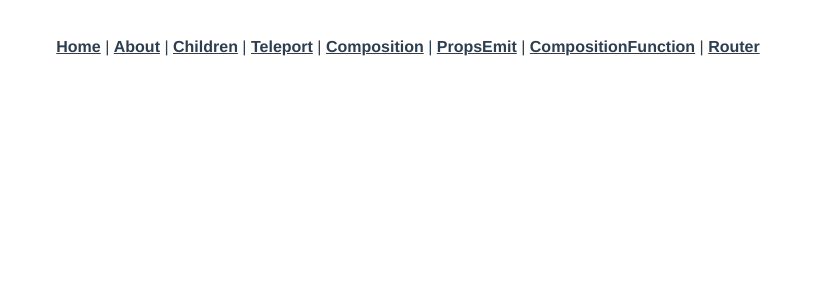
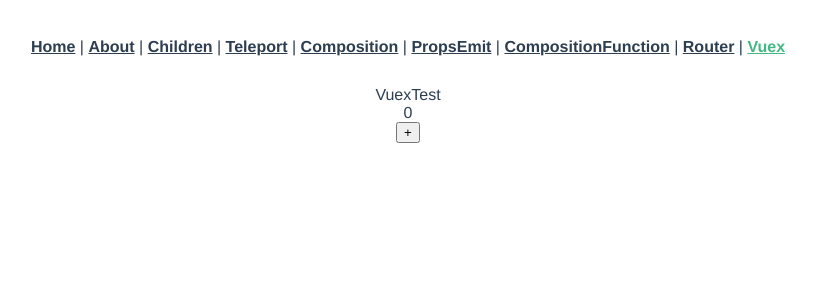
Before and after one commit to yuyasat-sandbox/vuejs_basic_udemy, a Vue app in the folder section10/vue3-test/: page /vuex-test in a window 1280 px wide. Shown: the top 300 px of the page, without its empty margins (232-1048 px from the left). Built offline with nearby package versions, Linux system fonts and the light colour scheme.

Commit message:
vue3 vuex

```diff
--- a/section10/vue3-test/src/App.vue
+++ b/section10/vue3-test/src/App.vue
@@ -7,7 +7,8 @@
     <router-link to="/composition-test">Composition</router-link> |
     <router-link to="/props-emit-test">PropsEmit</router-link> |
     <router-link to="/composition-function">CompositionFunction</router-link> |
-    <router-link to="/router-test">Router</router-link>
+    <router-link to="/router-test">Router</router-link> |
+    <router-link to="/vuex-test">Vuex</router-link>
   </nav>
   <router-view
     :setupBooks="setupBooks"
--- a/section10/vue3-test/src/router/index.js
+++ b/section10/vue3-test/src/router/index.js
@@ -6,6 +6,7 @@ import CompositionTest from "../views/CompositionTest.vue";
 import PropsEmitTest from "../views/PropsEmitTest.vue";
 import CompositionFunction from "../views/CompositionFunction.vue";
 import RouterTest from "../views/RouterTest.vue";
+import VuexTest from "../views/VuexTest.vue";
 
 const routes = [
   {
@@ -44,6 +45,11 @@ const routes = [
     component: RouterTest,
   },
   {
+    path: "/vuex-test",
+    name: "vuex-test",
+    component: VuexTest,
+  },
+  {
     path: "/about",
     name: "about",
     // route level code-splitting
--- a/section10/vue3-test/src/store/index.js
+++ b/section10/vue3-test/src/store/index.js
@@ -1,14 +1,15 @@
-import { createStore } from 'vuex'
+import { createStore } from "vuex";
 
 export default createStore({
   state: {
+    count: 0,
   },
-  getters: {
+  getters: {},
+  mutations: {
+    increment(state) {
+      state.count++;
+    },
   },
-  mutations: {
-  },
-  actions: {
-  },
-  modules: {
-  }
-})
+  actions: {},
+  modules: {},
+});
--- /dev/null
+++ b/section10/vue3-test/src/views/VuexTest.vue
@@ -0,0 +1,26 @@
+<template>
+  <div>VuexTest</div>
+  <div>{{ count }}</div>
+  <button @click="increment">+</button>
+</template>
+
+<script>
+import { computed } from "vue";
+import { useStore } from "vuex";
+export default {
+  setup() {
+    const store = useStore();
+    const count = computed(() => store.state.count);
+
+    const increment = () => {
+      store.commit("increment");
+    };
+    return {
+      count,
+      increment,
+    };
+  },
+};
+</script>
+
+<style></style>
```
